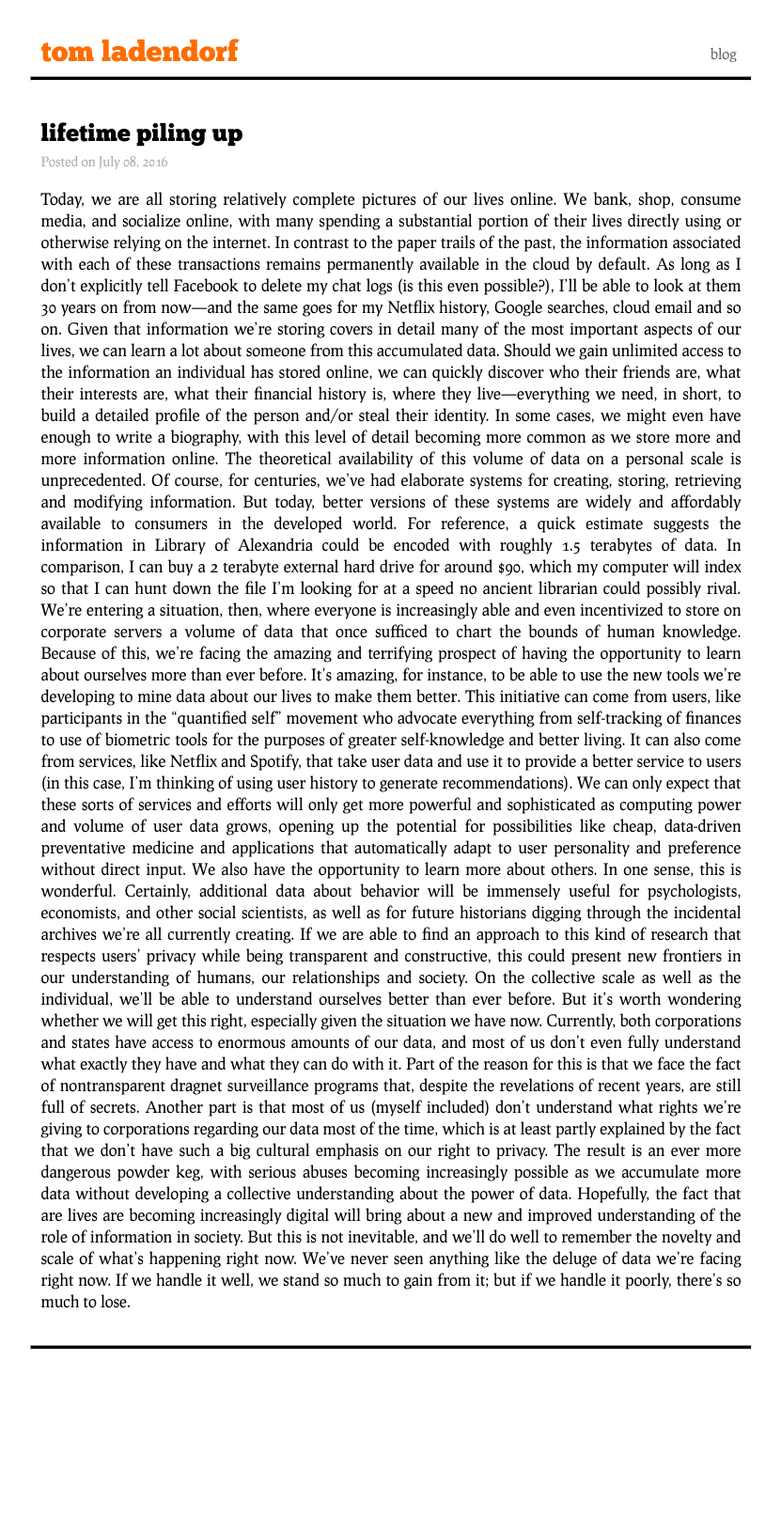
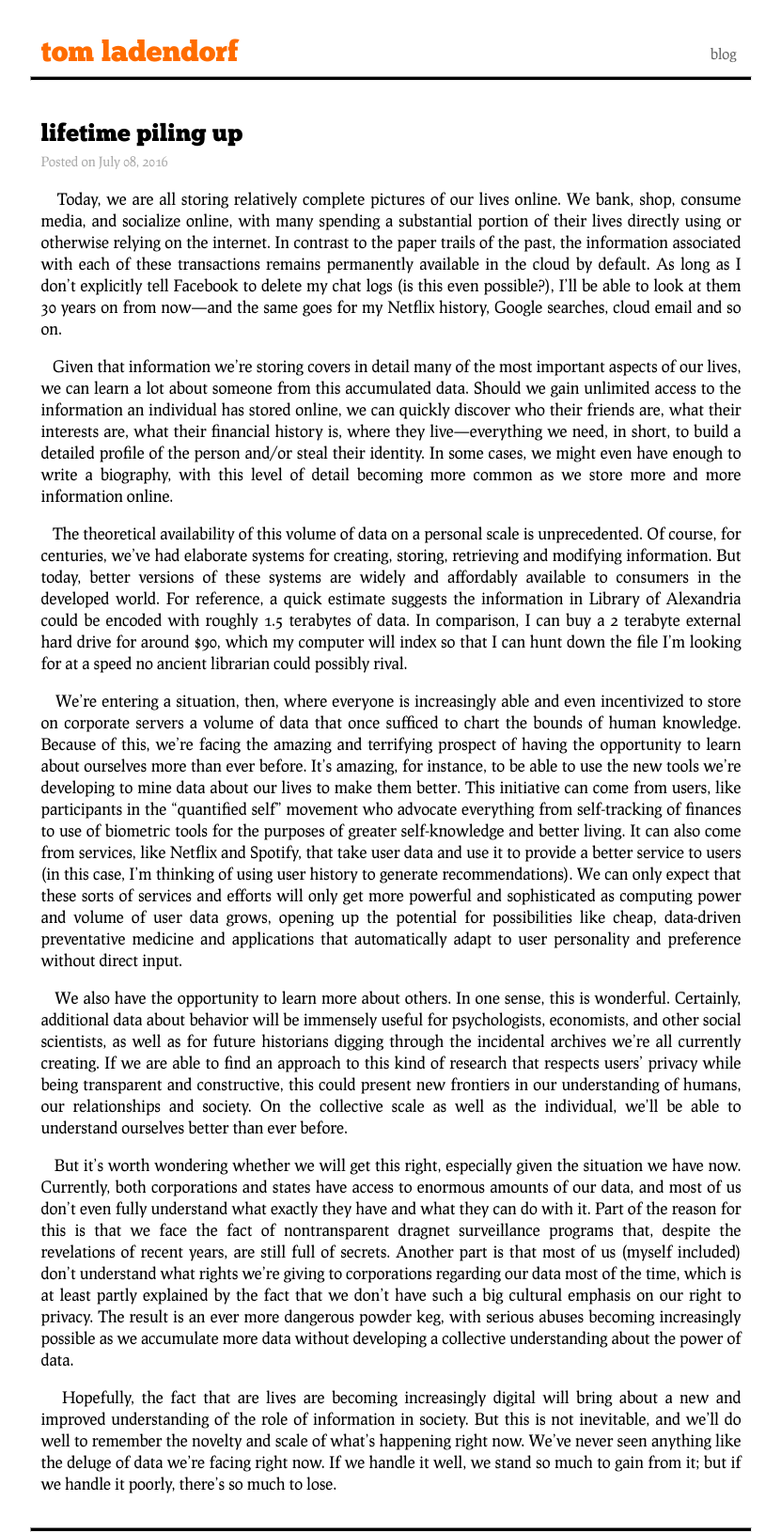
Before and after one commit to tladendo/tomladendorf, a Jekyll site: the page built from _posts/2016-07-08-lifetime-piling-up.md, in a window 1280 px wide. Shown: the whole page at 94% size, without its empty margins (224-1055 px from the left). Built offline with Jekyll 4.4.1, drawn with Linux system fonts in a browser that asks for light colours; before the commit the page ends 1436 px from its top, so only the background shows below that; some of the changed lines change nothing that is shown.

Commit message:
updated post formatting

```diff
--- a/_posts/2016-07-08-lifetime-piling-up.md
+++ b/_posts/2016-07-08-lifetime-piling-up.md
@@ -7,10 +7,16 @@ about: "big data"
 ---
 
 
-Today, we are all storing relatively complete pictures of our lives online. We bank, shop, consume media, and socialize online, with many spending a substantial portion of their lives directly using or otherwise relying on the internet. In contrast to the paper trails of the past, the information associated with each of these transactions remains permanently available in the cloud by default. As long as I don't explicitly tell Facebook to delete my chat logs (is this even possible?), I'll be able to look at them 30 years on from now—and the same goes for my Netflix history, Google searches, cloud email and so on.
-	Given that information we're storing covers in detail many of the most important aspects of our lives, we can learn a lot about someone from this accumulated data. Should we gain unlimited access to the information an individual has stored online, we can quickly discover who their friends are, what their interests are, what their financial history is, where they live—everything we need, in short, to build a detailed profile of the person and/or steal their identity. In some cases, we might even have enough to write a biography, with this level of detail becoming more common as we store more and more information online.
-	The theoretical availability of this volume of data on a personal scale is unprecedented. Of course, for centuries, we've had elaborate systems for creating, storing, retrieving and modifying information. But today, better versions of these systems are widely and affordably available to consumers in the developed world. For reference, a quick estimate suggests the information in Library of Alexandria could be encoded with roughly 1.5 terabytes of data. In comparison, I can buy a 2 terabyte external hard drive for around $90, which my computer will index so that I can hunt down the file I'm looking for at a speed no ancient librarian could possibly rival.
-	We're entering a situation, then, where everyone is increasingly able and even incentivized to store on corporate servers a volume of data that once sufficed to chart the bounds of human knowledge. Because of this, we're facing the amazing and terrifying prospect of having the opportunity to learn about ourselves more than ever before. It's amazing, for instance, to be able to use the new tools we're developing to mine data about our lives to make them better. This initiative can come from users, like participants in the “quantified self” movement who advocate everything from self-tracking of finances to use of biometric tools for the purposes of greater self-knowledge and better living. It can also come from services, like Netflix and Spotify, that take user data and use it to provide a better service to users (in this case, I'm thinking of using user history to generate recommendations). We can only expect that these sorts of services and efforts will only get more powerful and sophisticated as computing power and volume of user data grows, opening up the potential for possibilities like cheap, data-driven preventative medicine and applications that automatically adapt to user personality and preference without direct input.
-	We also have the opportunity to learn more about others. In one sense, this is wonderful. Certainly, additional data about behavior will be immensely useful for psychologists, economists, and other social scientists, as well as for future historians digging through the incidental archives we're all currently creating. If we are able to find an approach to this kind of research that respects users' privacy while being transparent and constructive, this could present new frontiers in our understanding of humans, our relationships and society. On the collective scale as well as the individual, we'll be able to understand ourselves better than ever before.
-	But it's worth wondering whether we will get this right, especially given the situation we have now. Currently, both corporations and states have access to enormous amounts of our data, and most of us don't even fully understand what exactly they have and what they can do with it. Part of the reason for this is that we face the fact of nontransparent dragnet surveillance programs that, despite the revelations of recent years, are still full of secrets. Another part is that most of us (myself included) don't understand what rights we're giving to corporations regarding our data most of the time, which is at least partly explained by the fact that we don't have such a big cultural emphasis on our right to privacy. The result is an ever more dangerous powder keg, with serious abuses becoming increasingly possible as we accumulate more data without developing a collective understanding about the power of data.
-	Hopefully, the fact that are lives are becoming increasingly digital will bring about a new and improved understanding of the role of information in society. But this is not inevitable, and we'll do well to remember the novelty and scale of what's happening right now. We've never seen anything like the deluge of data we're facing right now. If we handle it well, we stand so much to gain from it; but if we handle it poorly, there's so much to lose.
+&nbsp;&nbsp; Today, we are all storing relatively complete pictures of our lives online. We bank, shop, consume media, and socialize online, with many spending a substantial portion of their lives directly using or otherwise relying on the internet. In contrast to the paper trails of the past, the information associated with each of these transactions remains permanently available in the cloud by default. As long as I don't explicitly tell Facebook to delete my chat logs (is this even possible?), I'll be able to look at them 30 years on from now—and the same goes for my Netflix history, Google searches, cloud email and so on.
+
+ &nbsp;&nbsp; Given that information we're storing covers in detail many of the most important aspects of our lives, we can learn a lot about someone from this accumulated data. Should we gain unlimited access to the information an individual has stored online, we can quickly discover who their friends are, what their interests are, what their financial history is, where they live—everything we need, in short, to build a detailed profile of the person and/or steal their identity. In some cases, we might even have enough to write a biography, with this level of detail becoming more common as we store more and more information online.
+
+  &nbsp;&nbsp; 	The theoretical availability of this volume of data on a personal scale is unprecedented. Of course, for centuries, we've had elaborate systems for creating, storing, retrieving and modifying information. But today, better versions of these systems are widely and affordably available to consumers in the developed world. For reference, a quick estimate suggests the information in Library of Alexandria could be encoded with roughly 1.5 terabytes of data. In comparison, I can buy a 2 terabyte external hard drive for around $90, which my computer will index so that I can hunt down the file I'm looking for at a speed no ancient librarian could possibly rival.
+
+ &nbsp;&nbsp; We're entering a situation, then, where everyone is increasingly able and even incentivized to store on corporate servers a volume of data that once sufficed to chart the bounds of human knowledge. Because of this, we're facing the amazing and terrifying prospect of having the opportunity to learn about ourselves more than ever before. It's amazing, for instance, to be able to use the new tools we're developing to mine data about our lives to make them better. This initiative can come from users, like participants in the “quantified self” movement who advocate everything from self-tracking of finances to use of biometric tools for the purposes of greater self-knowledge and better living. It can also come from services, like Netflix and Spotify, that take user data and use it to provide a better service to users (in this case, I'm thinking of using user history to generate recommendations). We can only expect that these sorts of services and efforts will only get more powerful and sophisticated as computing power and volume of user data grows, opening up the potential for possibilities like cheap, data-driven preventative medicine and applications that automatically adapt to user personality and preference without direct input.
+
+ &nbsp;&nbsp; We also have the opportunity to learn more about others. In one sense, this is wonderful. Certainly, additional data about behavior will be immensely useful for psychologists, economists, and other social scientists, as well as for future historians digging through the incidental archives we're all currently creating. If we are able to find an approach to this kind of research that respects users' privacy while being transparent and constructive, this could present new frontiers in our understanding of humans, our relationships and society. On the collective scale as well as the individual, we'll be able to understand ourselves better than ever before.
+
+ &nbsp;&nbsp; But it's worth wondering whether we will get this right, especially given the situation we have now. Currently, both corporations and states have access to enormous amounts of our data, and most of us don't even fully understand what exactly they have and what they can do with it. Part of the reason for this is that we face the fact of nontransparent dragnet surveillance programs that, despite the revelations of recent years, are still full of secrets. Another part is that most of us (myself included) don't understand what rights we're giving to corporations regarding our data most of the time, which is at least partly explained by the fact that we don't have such a big cultural emphasis on our right to privacy. The result is an ever more dangerous powder keg, with serious abuses becoming increasingly possible as we accumulate more data without developing a collective understanding about the power of data.
+
+ &nbsp;&nbsp; Hopefully, the fact that are lives are becoming increasingly digital will bring about a new and improved understanding of the role of information in society. But this is not inevitable, and we'll do well to remember the novelty and scale of what's happening right now. We've never seen anything like the deluge of data we're facing right now. If we handle it well, we stand so much to gain from it; but if we handle it poorly, there's so much to lose.
```
